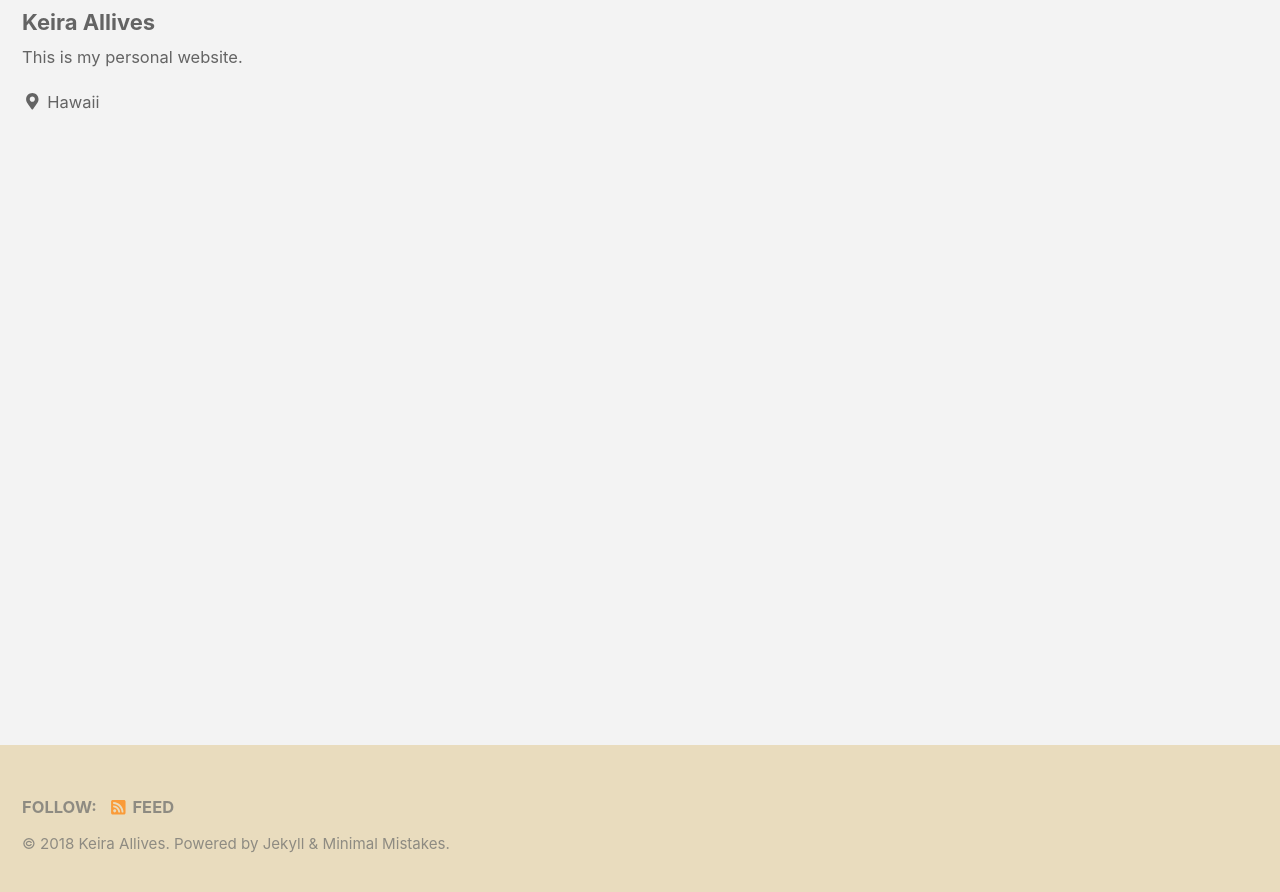
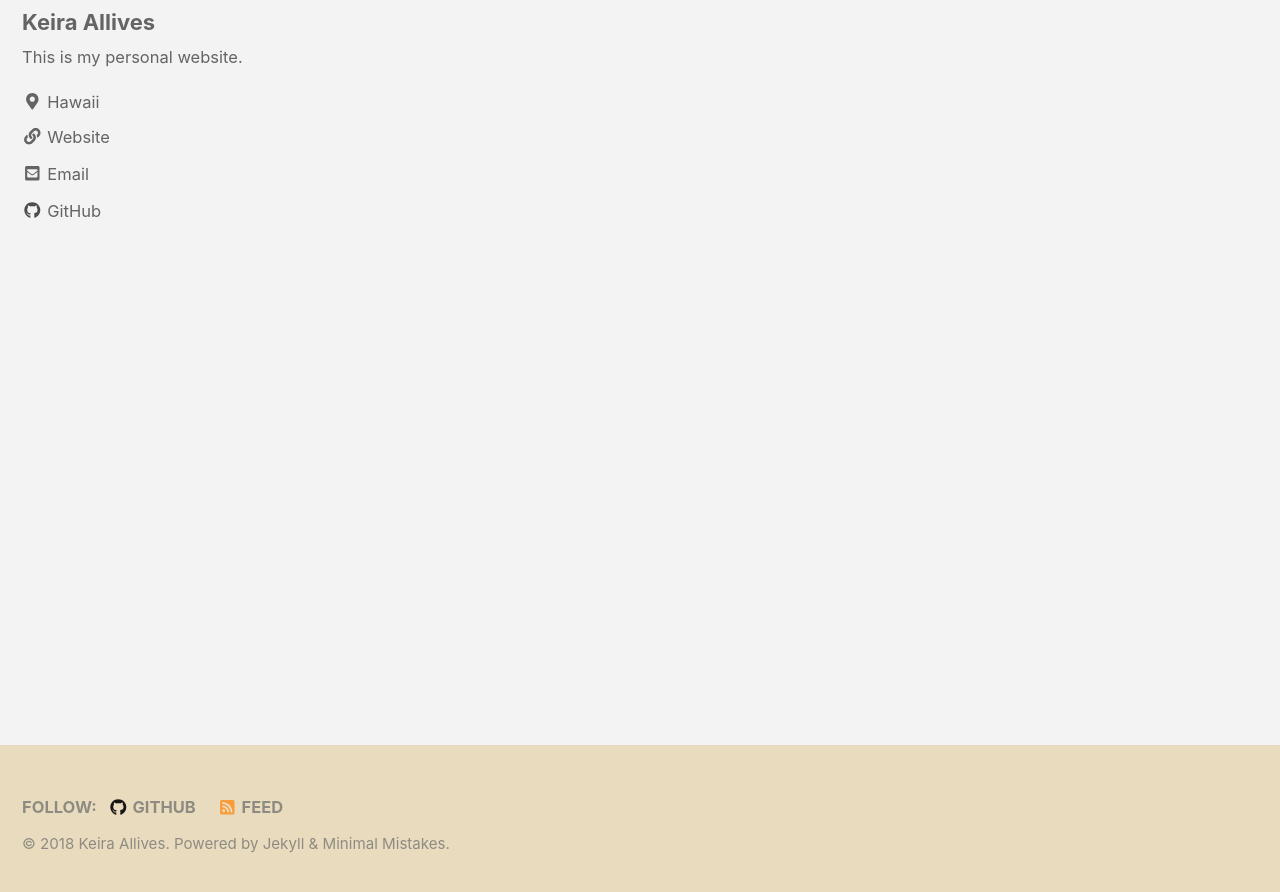
Before and after one commit to Keira1425/keira1425.github.io, a Jekyll site: the page built from index.html, in a window 1280 px wide and 900 px high, scrolled down 253 px. Shown: the top 892 px of the window. Built offline with Jekyll 4.4.1, drawn with Linux system fonts in a browser that asks for light colours; nearby versions of some CDN libraries; the list of posts is cut into pages by our own code; part of the change alters nothing that is shown.

Commit message:
Update _config.yml

```diff
--- a/_config.yml
+++ b/_config.yml
@@ -88,8 +88,8 @@ author:
   avatar           : "/assets/img/bio-photo.png"
   bio              : "This is my personal website."
   location         : "Hawaii"
-  email            :
-  uri              :
+  email            : "Keira1425@gmail.com"
+  uri              : "https://www.psbox.site"
   home             : # null (default), "absolute or relative url to link to author home"
   bitbucket        :
   codepen          :
@@ -97,7 +97,7 @@ author:
   flickr           :
   facebook         :
   foursquare       :
-  github           :
+  github           : "www.github.com/keira1425"
   gitlab           :
   google_plus      :
   keybase          :
```
